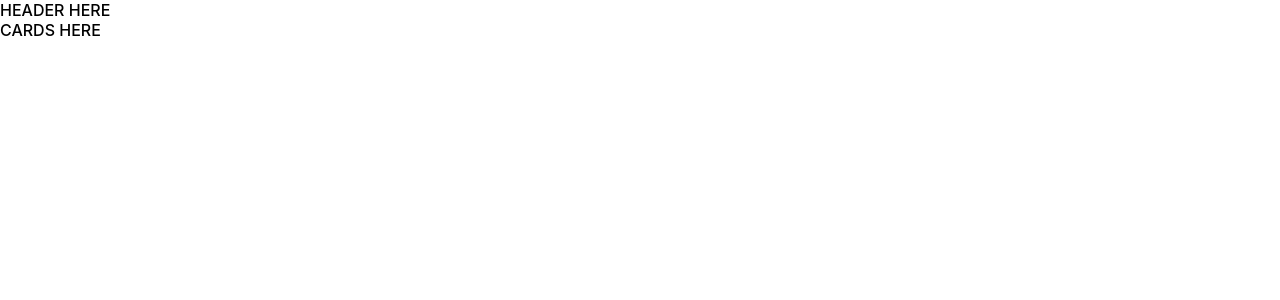
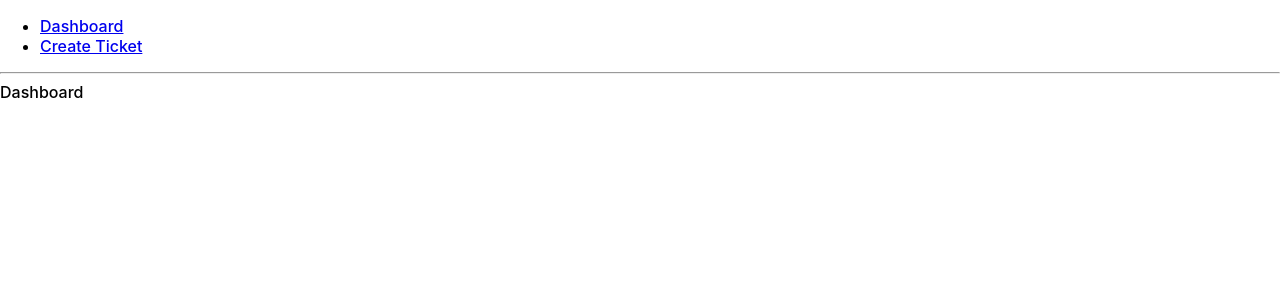
Before and after one commit to monello/coit-project1, a React (Create React App) app: page / in a window 1280 px wide. Shown: the top 300 px of the page. Built offline with nearby package versions, Linux system fonts and the light colour scheme.

Commit message:
feat: basic routing in place

```diff
--- a/src/App.tsx
+++ b/src/App.tsx
@@ -1,12 +1,17 @@
-import "./App.css";
+import { Routes, Route } from "react-router-dom";
+import { Layout } from "./components";
+import { NoMatch, CreateIssue, Dashboard } from "./pages";
 
-function App() {
+export default function App() {
     return (
         <div>
-            <div>HEADER HERE</div>
-            <div>CARDS HERE</div>
+            <Routes>
+                <Route path="/" element={<Layout />}>
+                    <Route index element={<Dashboard />} />
+                    <Route path="create" element={<CreateIssue />} />
+                    <Route path="*" element={<NoMatch />} />
+                </Route>
+            </Routes>
         </div>
     );
 }
-
-export default App;
--- /dev/null
+++ b/src/components/Layout/Layout.tsx
@@ -0,0 +1,22 @@
+import { Link, Outlet } from "react-router-dom";
+
+export const Layout = () => {
+    return (
+        <div>
+            <nav>
+                <ul>
+                    <li>
+                        <Link to="/">Dashboard</Link>
+                    </li>
+                    <li>
+                        <Link to="/create">Create Ticket</Link>
+                    </li>
+                </ul>
+            </nav>
+
+            <hr />
+
+            <Outlet />
+        </div>
+    );
+};
--- /dev/null
+++ b/src/components/Layout/index.ts
@@ -0,0 +1 @@
+export * from './Layout';
--- /dev/null
+++ b/src/components/index.ts
@@ -0,0 +1,2 @@
+export * from './Header';
+export * from './Layout';
--- a/src/pages/CreateIssue/CreateIssue.tsx
+++ b/src/pages/CreateIssue/CreateIssue.tsx
@@ -1,5 +1,3 @@
-import React from "react";
-
 export const CreateIssue = () => {
     return <div>CreateIssue</div>;
 };
--- /dev/null
+++ b/src/pages/NoMatch/NoMatch.tsx
@@ -0,0 +1,12 @@
+import { Link } from "react-router-dom";
+
+export const NoMatch = () => {
+    return (
+        <div>
+            <h2>404 - Page Not Found</h2>
+            <p>
+                <Link to="/">Go to the home page</Link>
+            </p>
+        </div>
+    );
+};
--- /dev/null
+++ b/src/pages/NoMatch/index.ts
@@ -0,0 +1 @@
+export * from './NoMatch';
--- /dev/null
+++ b/src/pages/index.ts
@@ -0,0 +1,3 @@
+export * from './CreateIssue';
+export * from './Dashboard';
+export * from './NoMatch';
```
